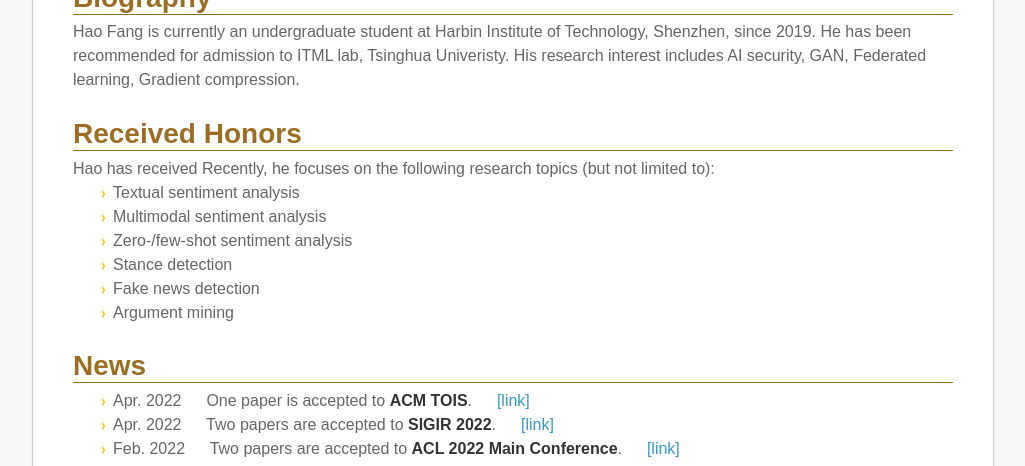
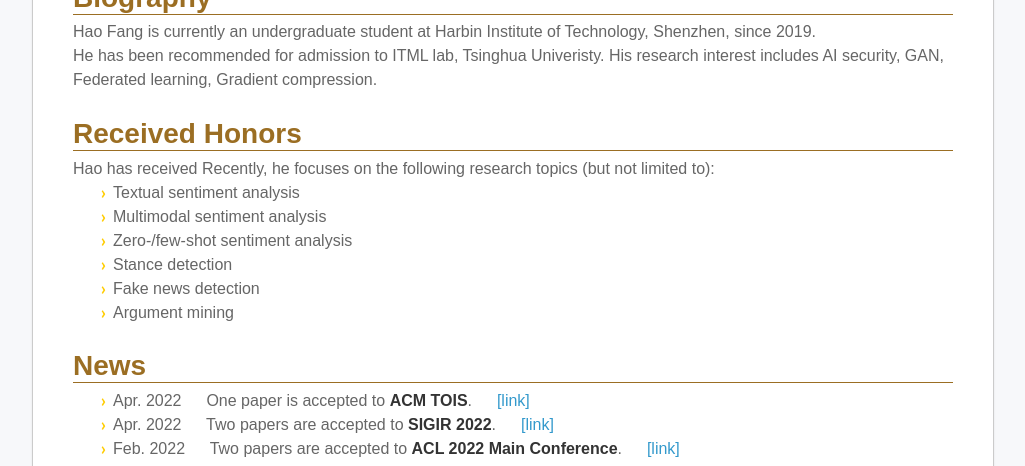
Before and after one commit to ffhibnese/ffhibnese.github.io, a Jekyll site: the page built from index.md, in a window 1280 px wide and 900 px high, cut to the strip 434-900 px from the top of the window. Shown: the whole strip, without its empty margins (158-1183 px from the left). Built offline with Jekyll 4.4.1, drawn with Linux system fonts in a browser that asks for light colours; nearby versions of some CDN libraries; our own code applies the rules of GitHub Pages for plain Markdown files.

Commit message:
Update index.md

```diff
--- a/index.md
+++ b/index.md
@@ -21,8 +21,8 @@
     <td width="100%">
       <h2>Biography</h2>
 
-       <p> Hao Fang is currently an undergraduate student at Harbin Institute of Technology, Shenzhen, since 2019.
-          He has been recommended for admission to ITML lab, Tsinghua Univeristy. His research interest includes AI security, GAN, Federated learning, Gradient compression. </p>
+       <p> Hao Fang is currently an undergraduate student at Harbin Institute of Technology, Shenzhen, since 2019.<br>He has been recommended for admission to ITML lab, Tsinghua Univeristy. His research interest includes AI security, GAN, Federated learning, Gradient compression.
+       </p>
     </td>
   </tr>
 </table>
```
